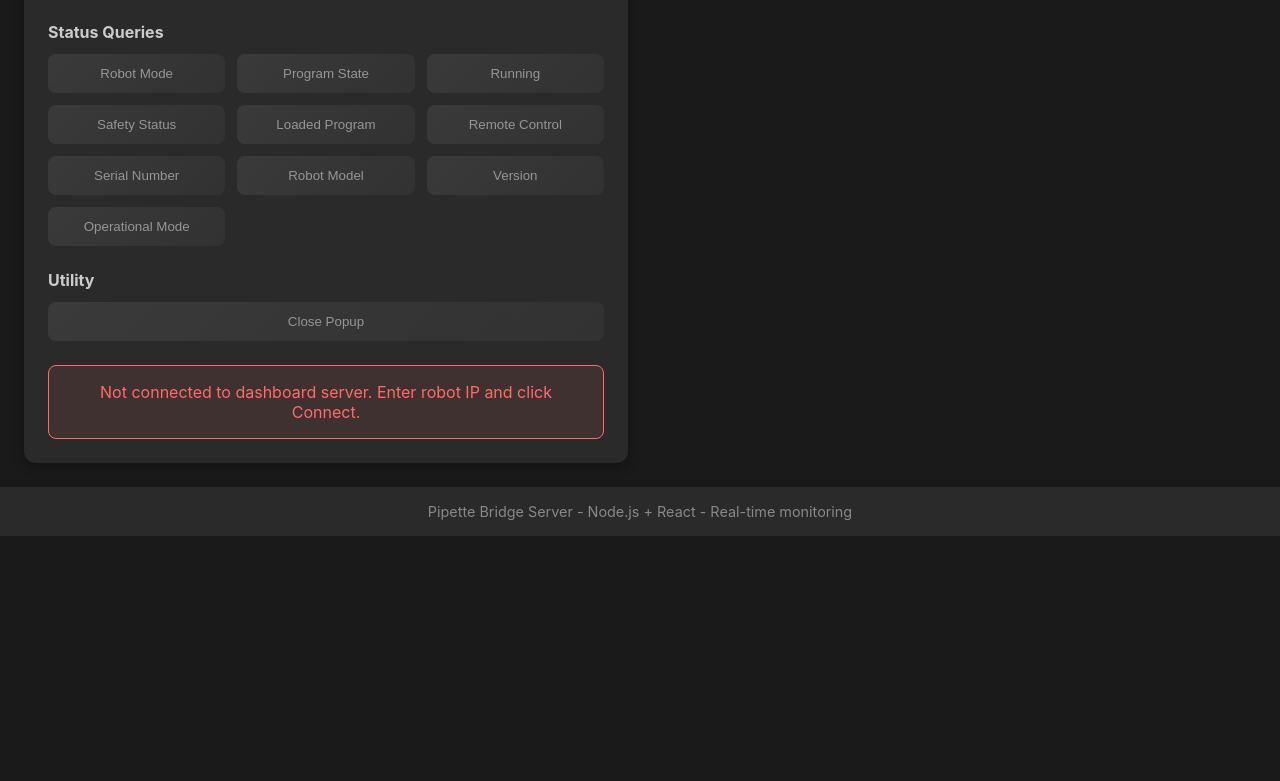
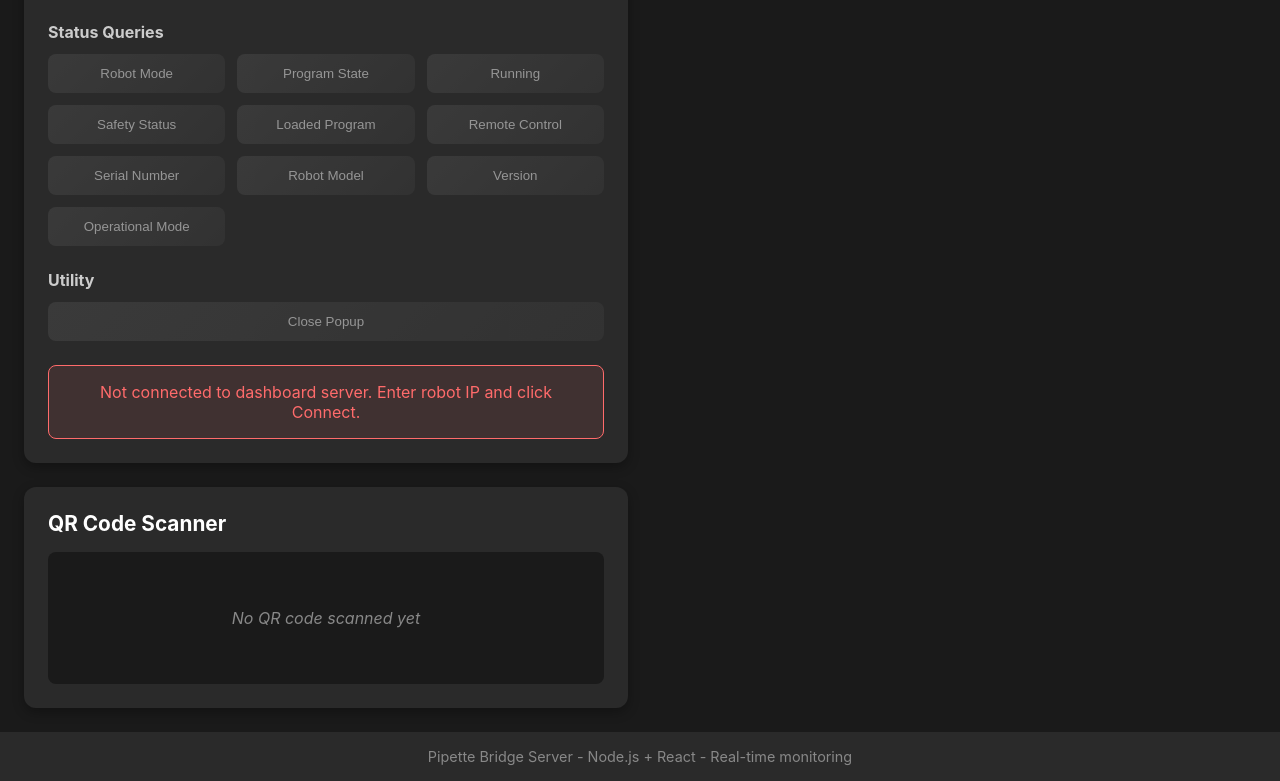
Before and after one commit to Lukas-DH/node-bridge-server, a React (Vite) app in the folder frontend/: page /robot-control in a window 1280 px wide. Shown: the part 790-1571 px from the top of the page. Before the commit the page ends 1326 px from the top, so only its background shows below. Built offline with nearby package versions, Linux system fonts and the light colour scheme; no server answers.

Commit message:
qr reader server

```diff
--- a/frontend/src/App.css
+++ b/frontend/src/App.css
@@ -925,6 +925,52 @@ code {
   font-family: 'Courier New', Courier, monospace;
 }
 
+/* QR Code Display */
+.qr-display {
+  background: #2a2a2a;
+  border-radius: 12px;
+  padding: 1.5rem;
+  box-shadow: 0 4px 12px rgba(0, 0, 0, 0.3);
+}
+
+.qr-display h2 {
+  font-size: 1.3rem;
+  margin-bottom: 1rem;
+  color: #fff;
+}
+
+.qr-content {
+  background: #1a1a1a;
+  border-radius: 8px;
+  padding: 1.5rem;
+  text-align: center;
+}
+
+.qr-value {
+  font-family: 'Courier New', Courier, monospace;
+  font-size: 1.5rem;
+  font-weight: 600;
+  color: #51cf66;
+  word-break: break-all;
+  padding: 1rem;
+  background: #2a2a2a;
+  border-radius: 8px;
+  border: 2px solid #51cf66;
+  box-shadow: 0 0 15px rgba(81, 207, 102, 0.2);
+}
+
+.qr-timestamp {
+  margin-top: 1rem;
+  font-size: 0.85rem;
+  color: #888;
+}
+
+.qr-empty {
+  padding: 2rem;
+  color: #888;
+  font-style: italic;
+}
+
 /* Responsive for Robot Control Page */
 @media (max-width: 1200px) {
   .robot-control-page {
--- a/frontend/src/App.jsx
+++ b/frontend/src/App.jsx
@@ -17,6 +17,8 @@ function App() {
     serial: "disconnected",
     server: "disconnected",
     dashboard: "disconnected",
+    qr: "disconnected",
+    qrValue: null,
   });
   const [logs, setLogs] = useState([]);
   const [handshakeSteps, setHandshakeSteps] = useState([]);
@@ -41,15 +43,19 @@ function App() {
         serial: "disconnected",
         server: "disconnected",
         dashboard: "disconnected",
+        qr: "disconnected",
+        qrValue: null,
       });
     });
 
     // Listen for status updates
     newSocket.on("status", (newStatus) => {
-      setStatus({
+      setStatus((prev) => ({
         ...newStatus,
         server: "connected",
-      });
+        qrValue: prev.qrValue,
+        qrTimestamp: prev.qrTimestamp,
+      }));
     });
 
     // Listen for logs
@@ -67,6 +73,11 @@ function App() {
         // Continue current handshake
         return [...prev, step];
       });
+    });
+
+    // Listen for QR code updates
+    newSocket.on("qr-update", (data) => {
+      setStatus((prev) => ({ ...prev, qrValue: data.value, qrTimestamp: data.timestamp }));
     });
 
     setSocket(newSocket);
@@ -135,6 +146,8 @@ function App() {
               <RobotControl
                 socket={socket}
                 dashboardStatus={status.dashboard}
+                qrValue={status.qrValue}
+                qrTimestamp={status.qrTimestamp}
               />
             }
           />
--- a/frontend/src/pages/RobotControl.jsx
+++ b/frontend/src/pages/RobotControl.jsx
@@ -1,7 +1,7 @@
 import { useState, useEffect } from "react";
 import DashboardControls from "../components/DashboardControls";
 
-function RobotControl({ socket, dashboardStatus }) {
+function RobotControl({ socket, dashboardStatus, qrValue, qrTimestamp }) {
   const [robotIp, setRobotIp] = useState(() => {
     return localStorage.getItem("robotIp") || "";
   });
@@ -117,6 +117,23 @@ function RobotControl({ socket, dashboardStatus }) {
 
         {/* Dashboard Controls */}
         <DashboardControls onSendCommand={sendCommand} disabled={!isConnected} />
+
+        {/* QR Code Display */}
+        <div className="qr-display">
+          <h2>QR Code Scanner</h2>
+          <div className="qr-content">
+            {qrValue ? (
+              <>
+                <div className="qr-value">{qrValue}</div>
+                <div className="qr-timestamp">
+                  Last updated: {qrTimestamp ? new Date(qrTimestamp).toLocaleTimeString() : "N/A"}
+                </div>
+              </>
+            ) : (
+              <div className="qr-empty">No QR code scanned yet</div>
+            )}
+          </div>
+        </div>
       </div>
 
       <div className="right-panel">
```
Also changed, not shown: 1 other file (tests, documents, lock files or other folders).
